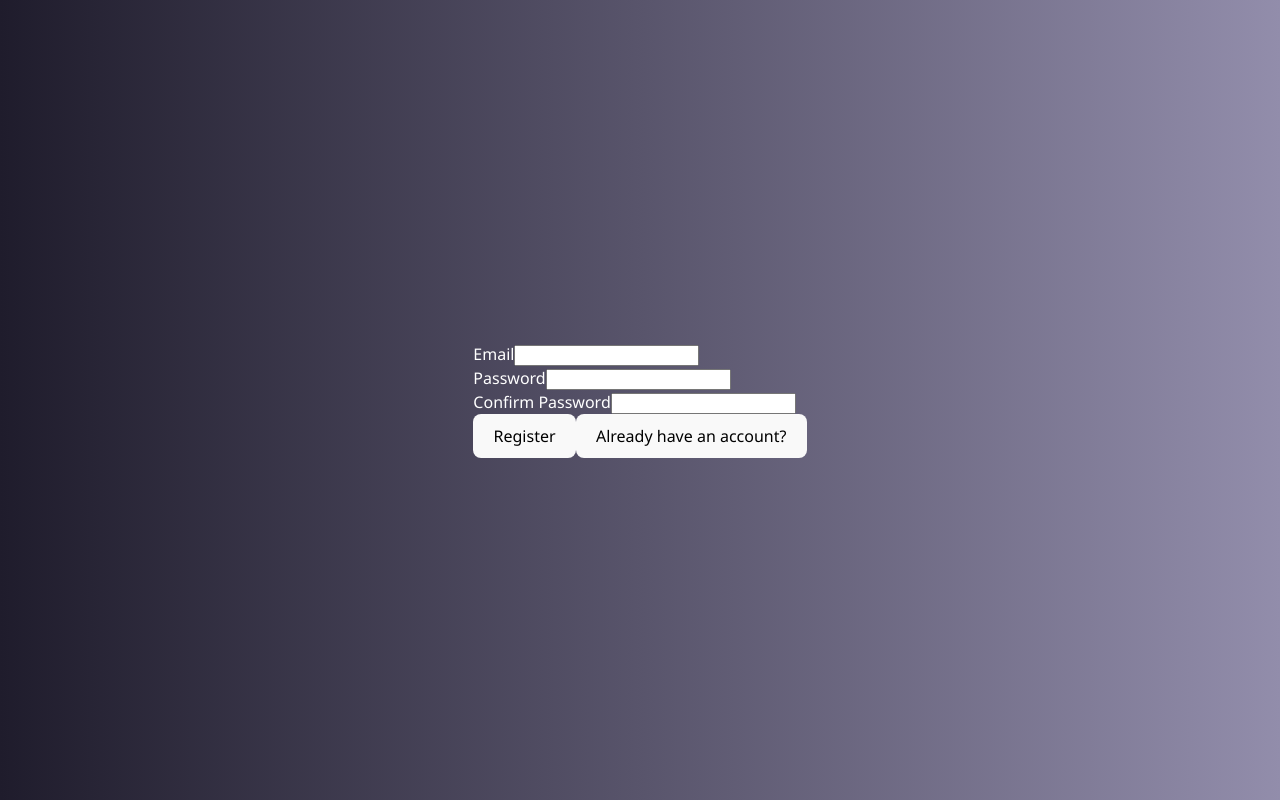
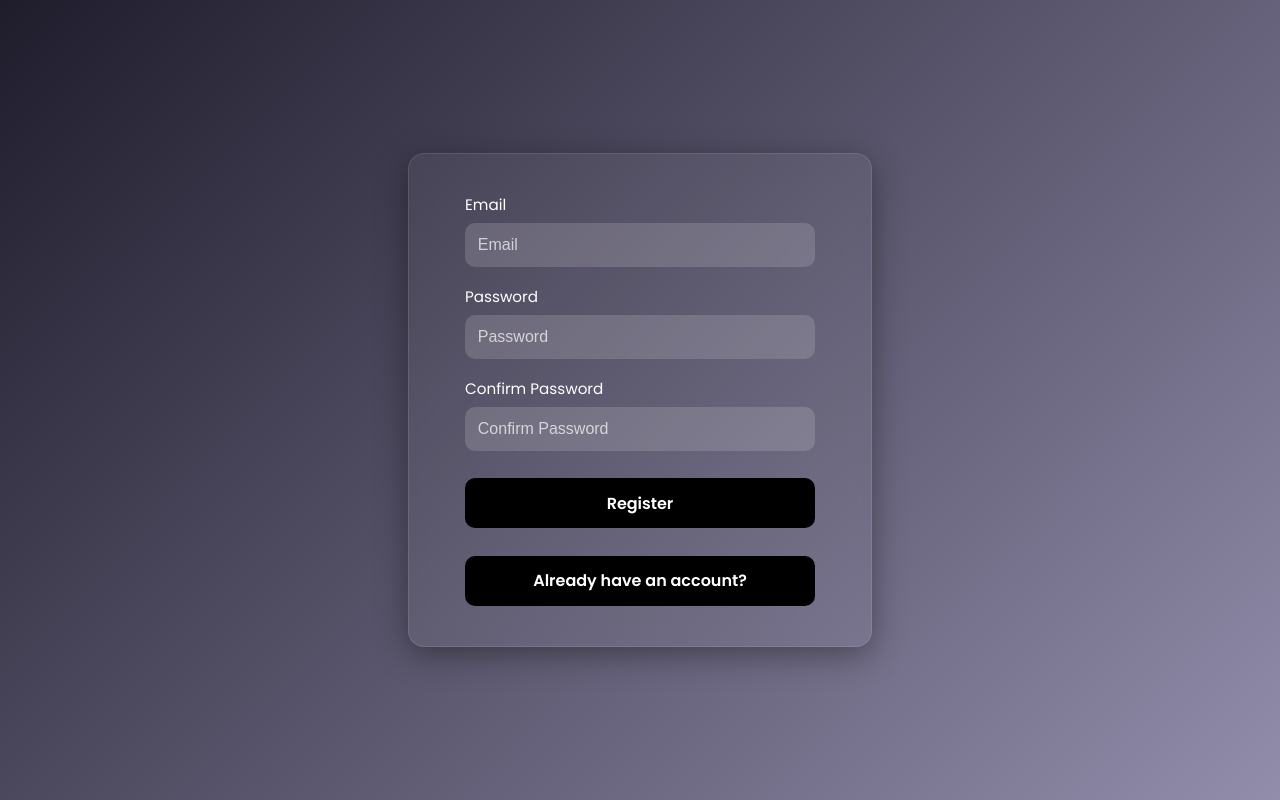
Before and after one commit to Rijan-Budds/marketplace, a React (Vite) app: page /register in a window 1280 px wide. Built offline with nearby package versions, Linux system fonts and the light colour scheme; the HTML template or start-up script is replaced by a standard one.

Commit message:
another css

```diff
--- a/src/Login.css
+++ b/src/Login.css
@@ -73,7 +73,7 @@ body {
 .login-container button {
   padding: 0.8rem;
   border: none;
-  background-color: #6c63ff;
+  background-color: #000;
   color: white;
   border-radius: 10px;
   font-size: 1rem;
--- a/src/Login.jsx
+++ b/src/Login.jsx
@@ -1,7 +1,7 @@
 import React, { useState } from 'react';
 import { useNavigate } from 'react-router-dom';
 import './Login.css';
-import logo from './assets/logo.jpg'; // Make sure the path is correct
+import logo from './assets/logo.jpg';
 
 export default function Login() {
   const [email, setEmail] = useState("");
--- a/src/Register.css
+++ b/src/Register.css
@@ -1,81 +1,100 @@
-.form-container {
-    max-width: 400px;
-    margin: 50px auto;
-    padding: 20px;
-    background-color: #f9f9f9;
-    border-radius: 8px;
-    box-shadow: 0 4px 10px rgba(0, 0, 0, 0.1);
-    text-align: center;
+/* Register.css */
+@import url('https://fonts.googleapis.com/css2?family=Poppins:wght@400;600&display=swap');
+
+body {
+  margin: 0;
+  padding: 0;
+  font-family: 'Poppins', sans-serif;
+  background: linear-gradient(135deg, #1f1c2c, #928dab);
+  height: 100vh;
+  display: flex;
+  justify-content: center;
+  align-items: center;
 }
 
-  /* Heading */
-  h2 {
-    font-size: 24px;
-    margin-bottom: 20px;
-    color: #333;
+.form-container {
+  background: rgba(255, 255, 255, 0.05);
+  border-radius: 16px;
+  padding: 2.5rem 3.5rem;
+  box-shadow: 0 8px 32px rgba(0, 0, 0, 0.37);
+  backdrop-filter: blur(12px);
+  -webkit-backdrop-filter: blur(12px);
+  border: 1px solid rgba(255, 255, 255, 0.1);
+  display: flex;
+  flex-direction: column;
+  gap: 1.2rem;
+  color: white;
+  animation: fadeIn 0.8s ease-in-out;
+  min-width: 350px;
 }
 
-  /* Form group container */
 .form-group {
-    margin-bottom: 20px;
-    text-align: left;
+  display: flex;
+  flex-direction: column;
+  gap: 0.4rem;
 }
 
-  /* Label styles */
-  label {
-    display: block;
-    margin-bottom: 8px;
-    font-weight: bold;
-    color: #555;
+.form-group label {
+  font-size: 0.95rem;
+  font-weight: 500;
 }
 
-  /* Input styles */
-  input {
-    width: 100%;
-    padding: 10px;
-    font-size: 16px;
-    border: 1px solid #ccc;
-    border-radius: 4px;
-    box-sizing: border-box;
-    transition: border-color 0.3s ease;
+.form-container input {
+  padding: 0.8rem;
+  border: none;
+  border-radius: 10px;
+  background-color: rgba(255, 255, 255, 0.15);
+  color: white;
+  outline: none;
+  font-size: 1rem;
 }
 
-  /* Input focus styles */
-  input:focus {
-    border-color: #007bff;
-    outline: none;
+.form-container input::placeholder {
+  color: rgba(255, 255, 255, 0.7);
 }
 
-  /* Button styles */
-  .submit-button {
-    width: 100%;
-    padding: 10px;
-    background-color: #007bff;
+.submit-button,
+.form-container button[type="button"] {
+  padding: 0.8rem;
+  border: none;
+  background-color: #000;
   color: white;
-    font-size: 16px;
-    border: none;
-    border-radius: 4px;
+  border-radius: 10px;
+  font-size: 1rem;
+  font-weight: 600;
   cursor: pointer;
-    transition: background-color 0.3s ease;
+  transition: background-color 0.3s ease, transform 0.2s;
+  margin-top: 0.5rem;
 }
 
-  /* Button hover effect */
-  .submit-button:hover {
-    background-color: #0056b3;
+.submit-button:hover,
+.form-container button[type="button"]:hover {
+  background-color: #574fd6;
+  transform: scale(1.02);
 }
 
-  /* Error message */
+
 .error-message {
-    color: red;
-    font-size: 14px;
-    margin-top: -10px;
-    margin-bottom: 15px;
+  color: #ff6b6b;
+  text-align: center;
+  font-size: 0.9rem;
+  margin-top: -0.5rem;
 }
 
-  /* Success message */
 .success-message {
-    color: green;
-    font-size: 14px;
-    margin-top: -10px;
-    margin-bottom: 15px;
+  color: #4bb543;
+  text-align: center;
+  font-size: 0.9rem;
+  margin-top: -0.5rem;
 }
+
+@keyframes fadeIn {
+  from {
+    opacity: 0;
+    transform: translateY(-15px);
+  }
+  to {
+    opacity: 1;
+    transform: translateY(0);
+  }
+}
--- a/src/Register.jsx
+++ b/src/Register.jsx
@@ -1,5 +1,6 @@
 import { useState } from 'react';
 import { useNavigate } from 'react-router-dom';
+import './Register.css';
 
 export default function Register() {
     const navigate = useNavigate();
@@ -39,6 +40,7 @@ export default function Register() {
                     type="email"
                     id='email'
                     name='email'
+                    placeholder='Email'
                     value={formData.email}
                     onChange={handleChange}
                     required
@@ -51,6 +53,7 @@ export default function Register() {
                     type="password"
                     id='password'
                     name='password'
+                    placeholder='Password'
                     value={formData.password}
                     onChange={handleChange}
                     required
@@ -63,6 +66,7 @@ export default function Register() {
                     type="password"
                     id='confirmPassword'
                     name='confirmPassword'
+                    placeholder='Confirm Password'
                     value={formData.confirmPassword}
                     onChange={handleChange}
                     required
```
Lines whose indentation alone changed are shown as unchanged.
